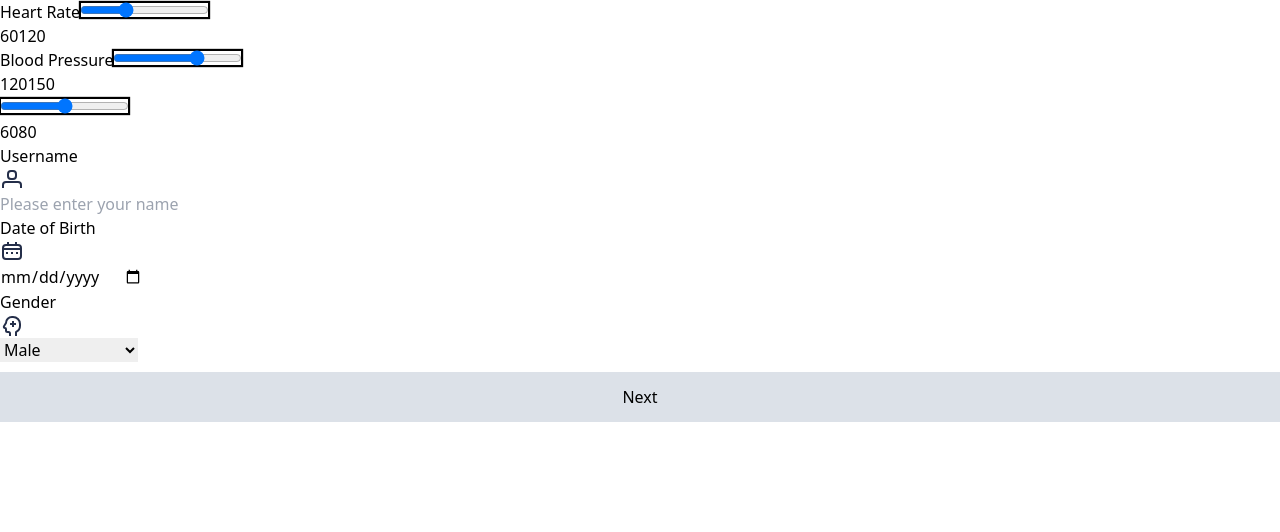
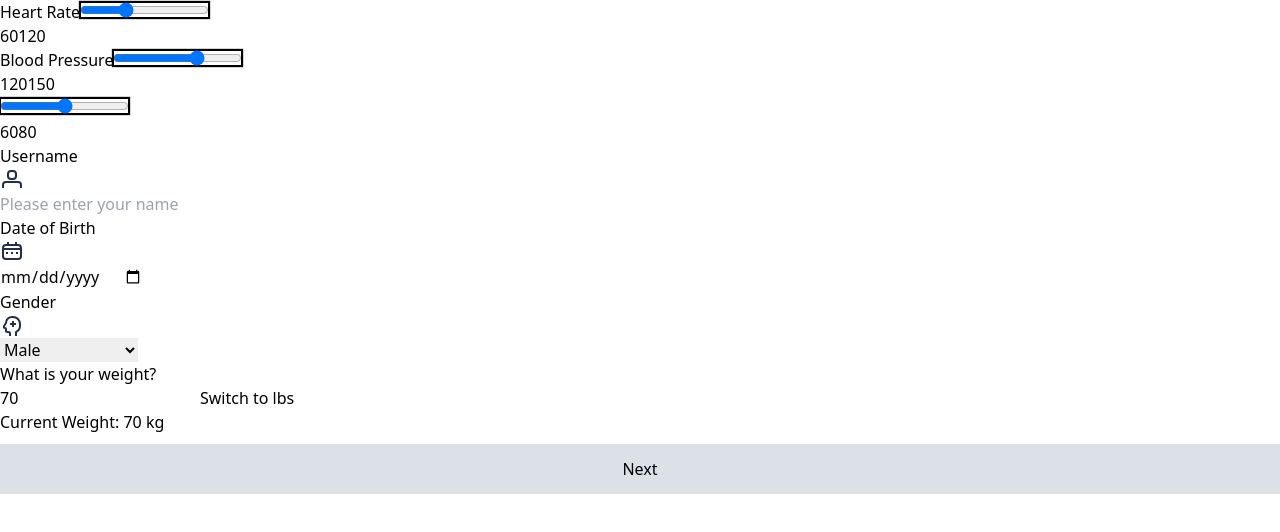
Before and after one commit to HUSS41N/jivi, a React (Vite) app: page / in a window 1280 px wide. Shown: the top 532 px of the page. Built offline with nearby package versions, Linux system fonts and the light colour scheme.

Commit message:
Basic weight selector

```diff
--- /dev/null
+++ b/src/components/WeightSelector/WeightSelector.jsx
@@ -0,0 +1,53 @@
+import React, { useState } from "react";
+
+const WeightSelector = ({
+  initialWeight = 70,
+  minWeight = 0,
+  maxWeight = 140,
+}) => {
+  const [currentWeight, setCurrentWeight] = useState(initialWeight);
+  const [unit, setUnit] = useState("kg"); // default unit is kg
+
+  const handleWeightChange = (e) => {
+    const newWeight = parseFloat(e.target.value);
+    if (newWeight >= minWeight && newWeight <= maxWeight) {
+      setCurrentWeight(newWeight);
+    }
+  };
+
+  const toggleUnit = () => {
+    if (unit === "kg") {
+      setUnit("lbs");
+      setCurrentWeight((prevWeight) => Math.round(prevWeight * 2.20462));
+    } else {
+      setUnit("kg");
+      setCurrentWeight((prevWeight) => Math.round(prevWeight / 2.20462));
+    }
+  };
+
+  return (
+    <div className="flex flex-col items-center space-y-4 p-4">
+      <h1 className="text-xl font-bold">What is your weight?</h1>
+      <input
+        type="number"
+        value={currentWeight}
+        onChange={handleWeightChange}
+        className="form-input px-4 py-2 border border-gray-300 rounded-md focus:outline-none focus:ring-2 focus:ring-blue-500 focus:border-transparent"
+        min={minWeight}
+        max={maxWeight}
+        style={{ width: "200px" }}
+      />
+      <button
+        onClick={toggleUnit}
+        className="px-4 py-2 bg-blue-500 text-white rounded hover:bg-blue-700 transition duration-300"
+      >
+        Switch to {unit === "kg" ? "lbs" : "kg"}
+      </button>
+      <div className="text-center">
+        Current Weight: {currentWeight} {unit}
+      </div>
+    </div>
+  );
+};
+
+export default WeightSelector;
--- a/src/pages/details/Details.jsx
+++ b/src/pages/details/Details.jsx
@@ -7,6 +7,8 @@ import GenderIcon from "../../assets/gender.svg";
 import DateOfBirthInput from "../../components/DateOfBirthInput/DateOfBirthInput";
 import SelectInput from "../../components/SelectInput/SelectInput";
 import Button from "../../components/Button/Button";
+import WeightSelector from "../../components/WeightSelector/WeightSelector";
+
 const Details = () => {
   const [heartRate, setHeartRate] = useState(80);
   const [bloodPressure, setBloodPressure] = useState(140);
@@ -75,6 +77,7 @@ const Details = () => {
         options={options}
         placeholder="Select a Gender"
       />
+      <WeightSelector />
       <Button
         clickHandler={handleClick}
         disabled={true}
```
